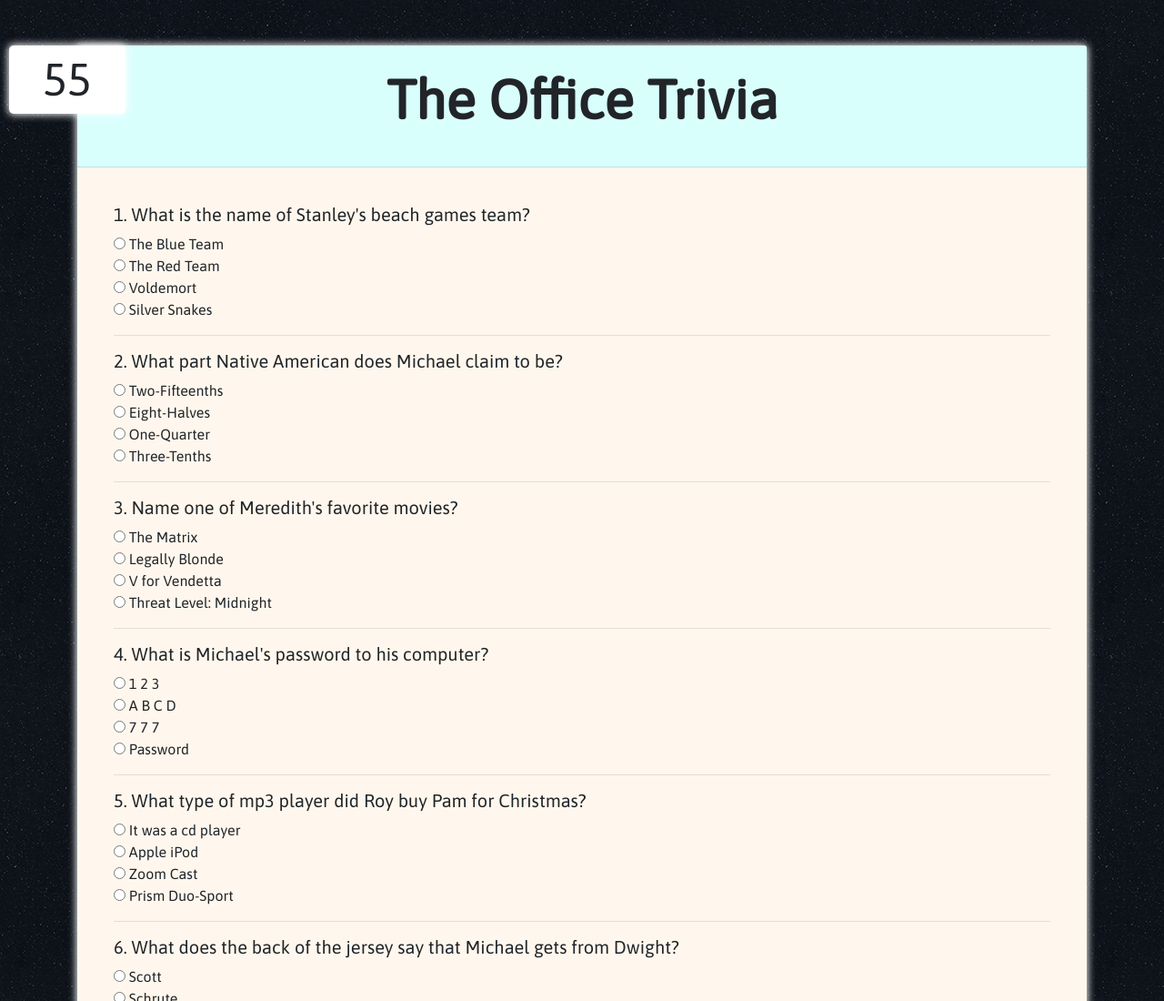
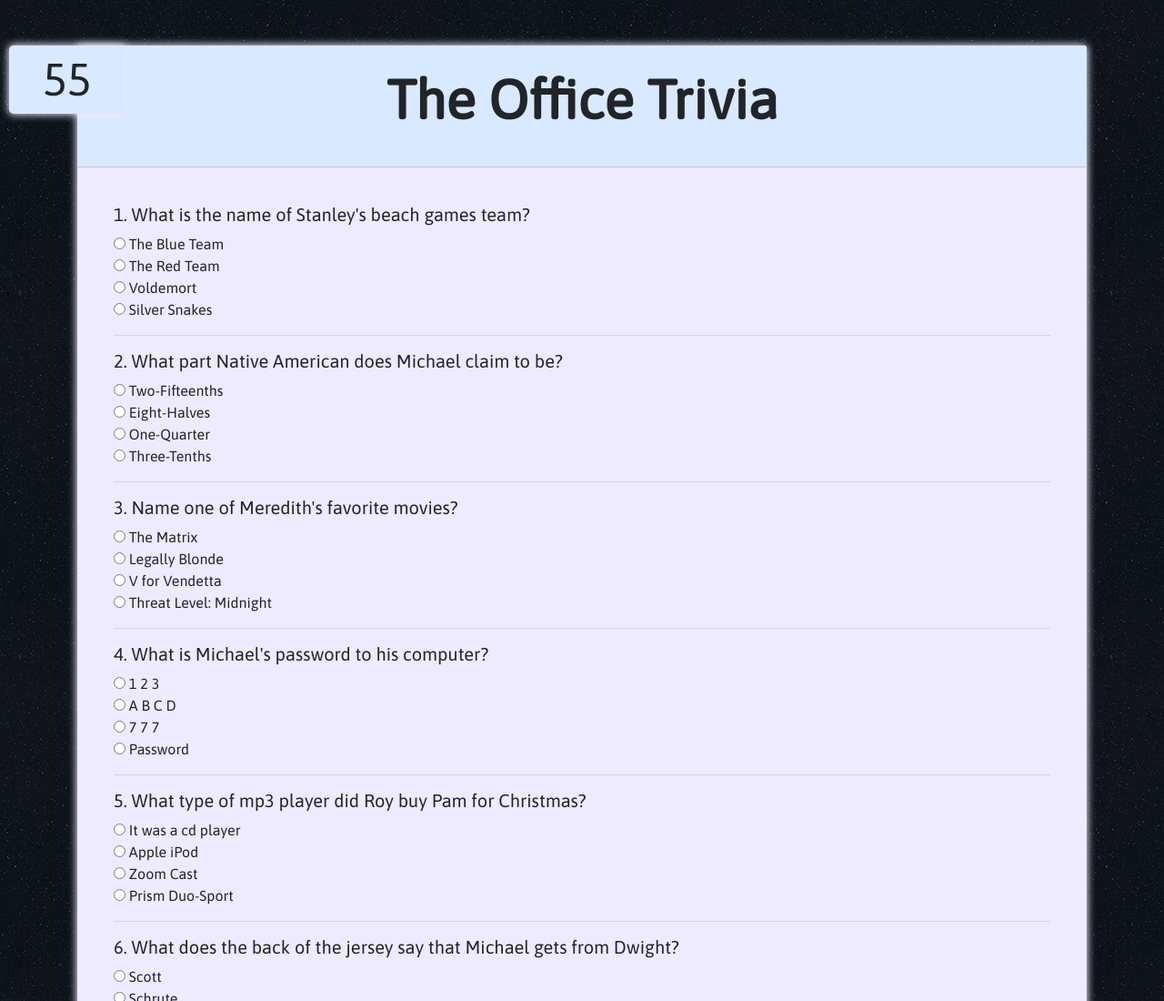
Before and after one commit to mkp0203/TriviaGame, a plain HTML site: page index.html in a window 1280 px wide. Shown: the top 1100 px of the page at 91% size. Drawn offline with nearby package versions, Linux system fonts and the light colour scheme.

Commit message:
final commit 2

```diff
--- a/assets/css/style.css
+++ b/assets/css/style.css
@@ -6,7 +6,7 @@ body {
     font-family: 'Asap', sans-serif;
     margin: 50px 0px 50px 0px;
     border: none;
-    box-shadow: 0px 0px 8px 1px white;
+    box-shadow: 0px 0px 8px 1px #eeeaff;
 }
 
 .card-header {
@@ -14,11 +14,11 @@ body {
     font-weight: bold;
     font-size: 60px;
     padding-top: 15px;
-    background: #d9fffd;
+    background: #d9e9ff;
 }
 
 .card-body {
-    background: #fff7ed;
+    background: #eeeaff;
     border-bottom-left-radius: 5px;
     border-bottom-right-radius: 5px;
 }
@@ -38,6 +38,7 @@ input {
     font-size: 50px;
     border-radius: 5px;
     border: none;
+    background: #d9e9ff;
 }
 
 #restart {
```
